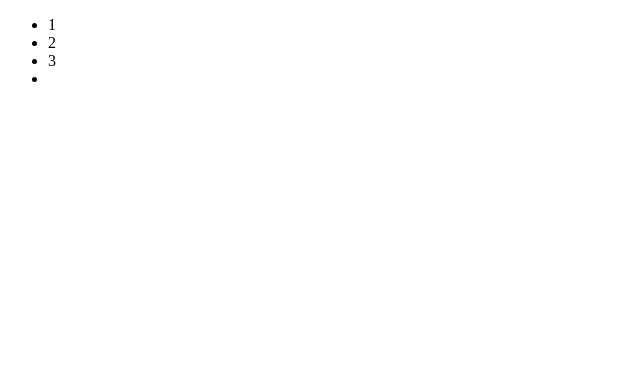
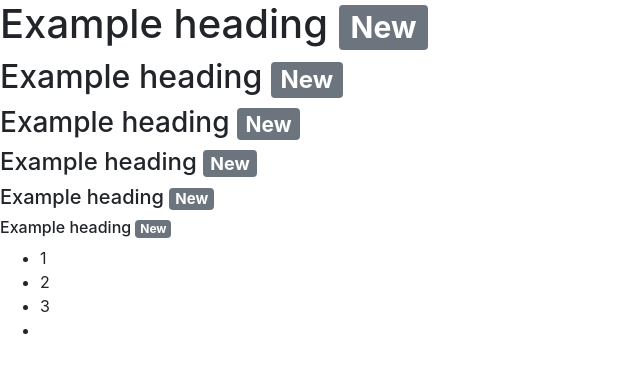
Before and after one commit to zong-xun/wordzong, a website: page html/index.html in a window 1280 px wide. Shown: the whole page, without its empty margins (0-640 px from the left). Drawn offline with nearby package versions, Linux system fonts and the light colour scheme.

Commit message:
boostrip

```diff
--- a/html/index.html
+++ b/html/index.html
@@ -5,6 +5,7 @@
     <meta name="viewport" content="width=device-width, initial-scale=1.0">
     <title>Document</title>
     <script src="../node_modules/jquery/dist/jquery.min.js"></script>
+    <link rel="stylesheet" href="../node_modules/bootstrap/dist/css/bootstrap.min.css">
     <SCript>
         $(function(){
             $(document).ready(function(){
@@ -22,5 +23,11 @@
     </SCript>
 </head>
 <body>
+    <h1>Example heading <span class="badge badge-secondary">New</span></h1>
+    <h2>Example heading <span class="badge badge-secondary">New</span></h2>
+    <h3>Example heading <span class="badge badge-secondary">New</span></h3>
+    <h4>Example heading <span class="badge badge-secondary">New</span></h4>
+    <h5>Example heading <span class="badge badge-secondary">New</span></h5>
+    <h6>Example heading <span class="badge badge-secondary">New</span></h6>
 </body>
 </html>
--- a/package.json
+++ b/package.json
@@ -17,6 +17,8 @@
   },
   "homepage": "https://github.com/zong-xun/wordzong#readme",
   "dependencies": {
-    "jquery": "^3.5.1"
+    "bootstrap": "^4.4.1",
+    "jquery": "^3.5.1",
+    "popper.js": "^1.16.1"
   }
 }
--- /dev/null
+++ b/sass/TEST.scss
@@ -0,0 +1,18 @@
+
+$primary: #30c39e;
+
+%transition {
+    transition: all .3s ease;
+}
+
+.btn {
+    padding: 6px 12px;
+    background: $primary;
+    @extend %transition;
+    &:hover {
+        background: darken($primary, 5%);
+    }
+    &:active {
+        background: darken($primary, 10%);
+    }
+}
```
Also changed, not shown: CSS/TEST.css (added), 2 other files.
